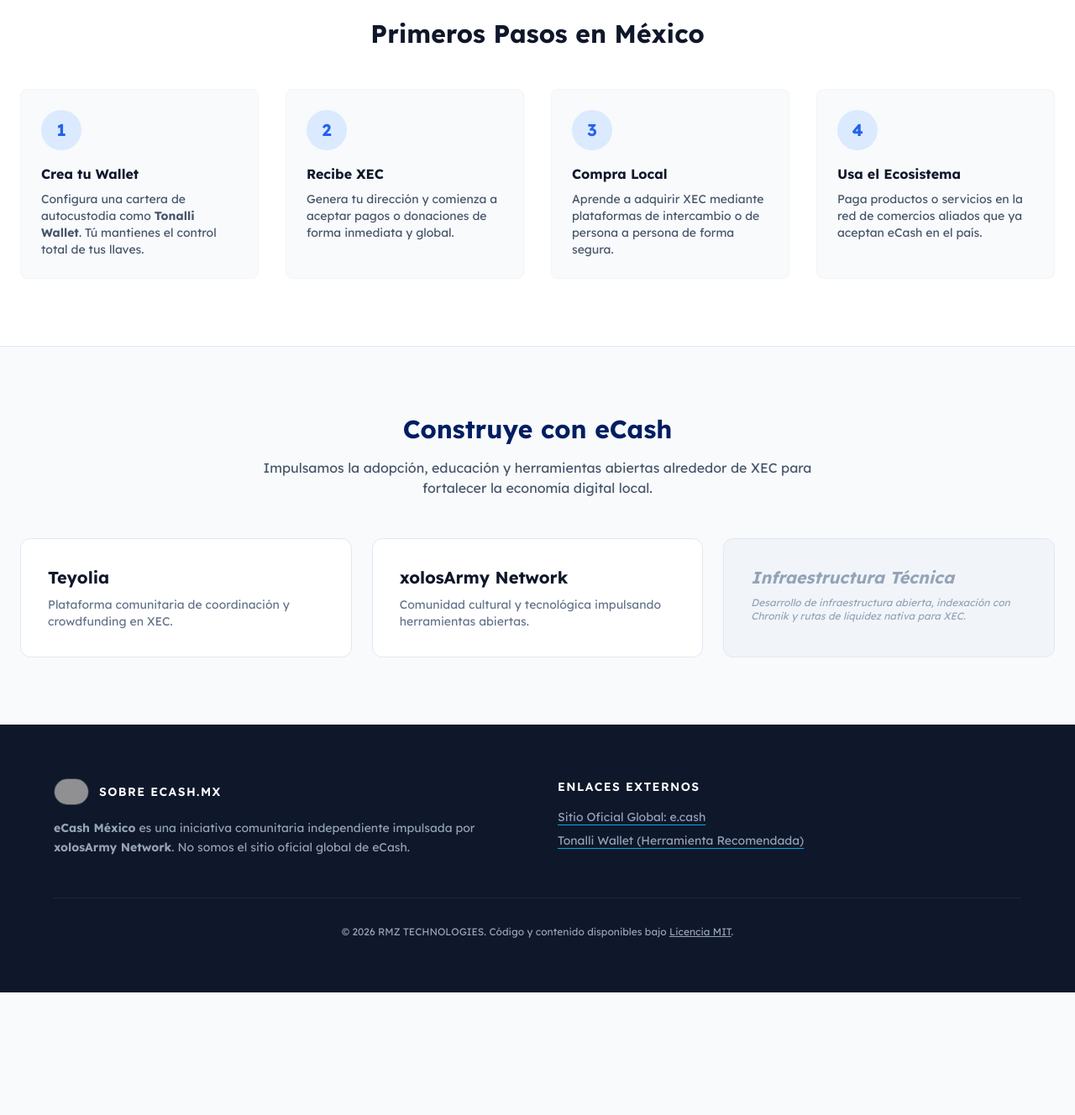
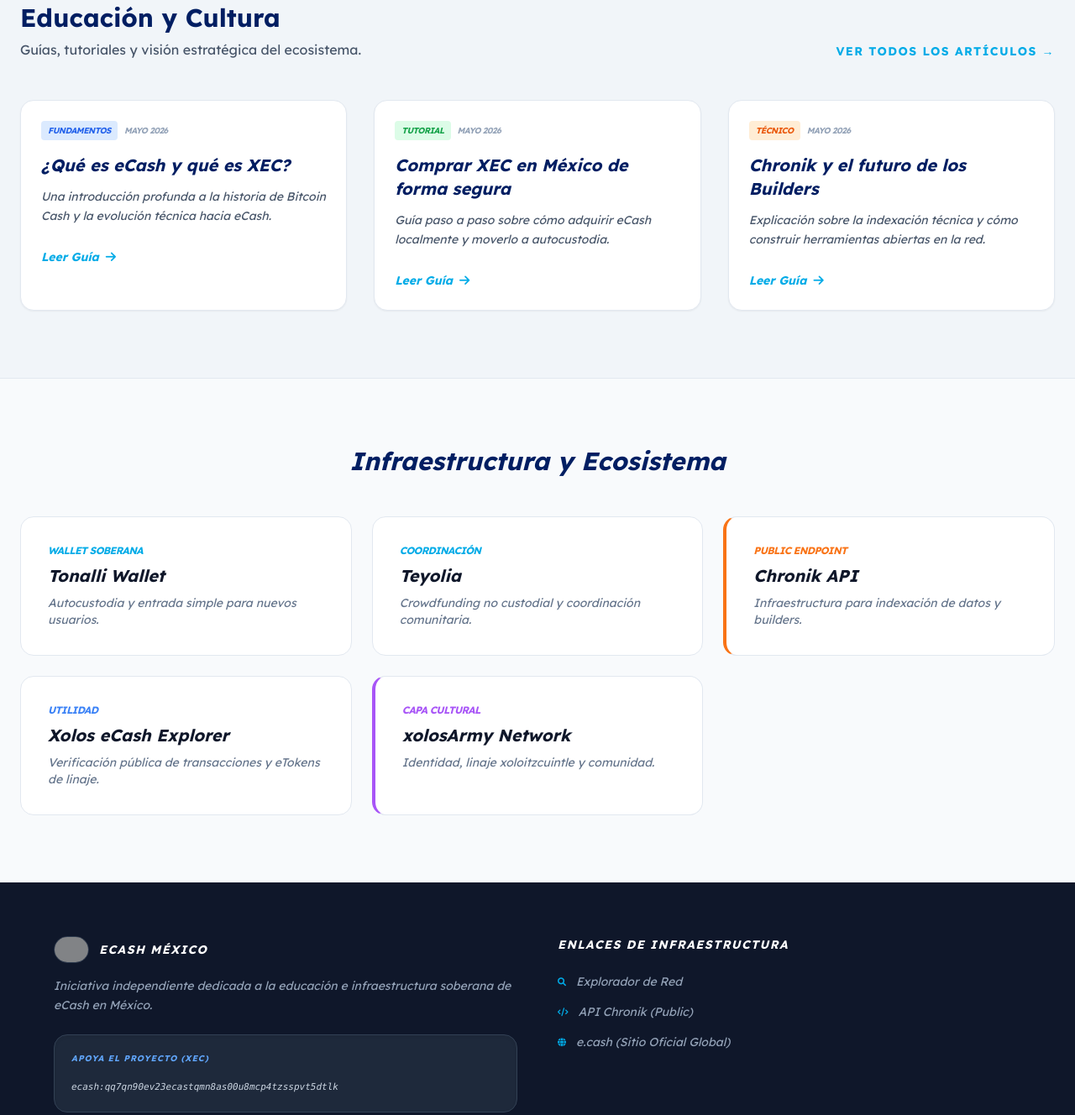
Before and after one commit to XolosRMZ/ecash-mexico, a plain HTML site: page index.html in a window 1280 px wide. Shown: the part 1019-2347 px from the top of the page at 84% size. Before the commit the page ends 2201 px from the top, so only its background shows below. Drawn offline with nearby package versions, Linux system fonts and the light colour scheme; grey boxes are pictures that could not be loaded.

Commit message:
Rediseña index con blog y sección de ecosistema

```diff
--- a/index.html
+++ b/index.html
@@ -8,142 +8,183 @@
     <link rel="stylesheet" href="https://cdnjs.cloudflare.com/ajax/libs/font-awesome/6.0.0/css/all.min.css">
     <style>
         @import url('https://fonts.googleapis.com/css2?family=Lexend:wght@300;400;600;700&display=swap');
-        body { font-family: 'Lexend', sans-serif; }
+        body { font-family: 'Lexend', sans-serif; scroll-behavior: smooth; }
         .hero-gradient { background: linear-gradient(135deg, #001e62 0%, #004a99 100%); }
         .accent-border { border-left: 4px solid #00abe7; }
+        .blog-card:hover img { transform: scale(1.05); }
     </style>
 </head>
 <body class="bg-slate-50 text-slate-900">
 
     <nav class="p-5 max-w-7xl mx-auto flex justify-between items-center border-b border-slate-200 bg-white sticky top-0 z-50">
         <a href="#" class="flex items-center gap-3">
-            <img src="https://i.imgur.com/dI0uQhK.png" alt="Logo eCash México" class="h-10 w-auto rounded-full shadow-sm border border-slate-100">
+            <img src="https://i.imgur.com/UaAx4EK.png" alt="Logo eCash México" class="h-10 w-auto rounded-full shadow-sm border border-slate-100">
             <div class="flex items-center gap-2 text-2xl font-bold text-[#001e62]">
                 <span>eCash</span><span class="text-[#00abe7]">México</span>
             </div>
         </a>
         <div class="hidden md:flex space-x-8 text-sm font-semibold uppercase tracking-wider">
-            <a href="#aprende" class="hover:text-[#00abe7] transition">Aprende</a>
-            <a href="#guia" class="hover:text-[#00abe7] transition">Guía de Uso</a>
-            <a href="#construye" class="hover:text-[#00abe7] transition">Ecosistema</a>
+            <a href="#aprende" class="hover:text-[#00abe7] transition font-bold">Aprende</a>
+            <a href="#blog" class="hover:text-[#00abe7] transition font-bold">Blog</a>
+            <a href="#construye" class="hover:text-[#00abe7] transition font-bold">Ecosistema</a>
         </div>
     </nav>
 
     <header class="hero-gradient text-white py-24 px-6">
         <div class="max-w-5xl mx-auto text-center">
-            <h1 class="text-4xl md:text-6xl font-extrabold mb-6 italic text-balance">Aprende a usar XEC en México.</h1>
+            <h1 class="text-4xl md:text-6xl font-extrabold mb-6 italic text-balance tracking-tight">Aprende a usar XEC en México.</h1>
             <p class="text-xl md:text-2xl mb-10 text-blue-100 max-w-3xl mx-auto leading-relaxed text-pretty">
-                Recibe pagos, gestiona tus activos en autocustodia y conecta con la nueva economía digital mediante herramientas abiertas y soberanas.
+                La puerta técnica y educativa para la adopción soberana de eCash. Recibe pagos, gestiona activos y construye infraestructura abierta.
             </p>
             <div class="flex flex-col sm:flex-row justify-center gap-5">
                 <a href="https://cartera.xolosarmy.xyz" target="_blank" class="bg-[#00abe7] hover:bg-white hover:text-[#001e62] text-white px-10 py-4 rounded-lg font-bold shadow-xl transition-all flex items-center justify-center">
                     <i class="fas fa-wallet mr-3"></i> Abrir Tonalli Wallet
                 </a>
-                <a href="#guia" class="bg-white/10 hover:bg-white/20 border border-white/30 px-10 py-4 rounded-lg font-bold transition flex items-center justify-center">
-                    Guía para Principiantes
+                <a href="#blog" class="bg-white/10 hover:bg-white/20 border border-white/30 px-10 py-4 rounded-lg font-bold transition flex items-center justify-center">
+                    Ver Artículos
                 </a>
             </div>
-            <p class="mt-8 text-xs text-blue-200 italic opacity-80 uppercase tracking-widest font-medium">
-                ecash.mx: La puerta mexicana para aprender, usar y construir con XEC.
-            </p>
         </div>
     </header>
 
     <section id="aprende" class="py-20 px-6 max-w-7xl mx-auto">
-        <div class="grid lg:grid-cols-3 gap-10">
+        <div class="grid lg:grid-cols-3 gap-10 italic">
             <div class="lg:col-span-2">
-                <h2 class="text-3xl font-bold mb-8 accent-border pl-4 border-[#00abe7]">¿Qué es eCash (XEC)?</h2>
+                <h2 class="text-3xl font-bold mb-8 accent-border pl-4 border-[#00abe7]">Nuestra Misión Soberana</h2>
                 <div class="prose prose-slate max-w-none text-lg text-slate-700 space-y-4 leading-relaxed">
                     <p>
-                        eCash es un proyecto de dinero electrónico que evolucionó desde la historia de Bitcoin Cash y Bitcoin ABC, con el objetivo de escalar pagos rápidos, accesibles y de bajo costo.
+                        <strong>eCash México</strong> nace para reconstruir la cultura alrededor de XEC desde una visión comunitaria y abierta. No buscamos simplemente adaptar eCash al sistema tradicional; buscamos fortalecer su utilidad nativa.
                     </p>
-                    <p>
-                        A diferencia de otros activos, eCash permite transacciones instantáneas con <strong>comisiones extremadamente bajas</strong>, usualmente fracciones de centavo en condiciones normales de red.
+                    <p class="font-semibold">
+                        "Sin cultura no hay adopción. Sin comunidad no hay red. Sin infraestructura no hay soberanía."
                     </p>
                 </div>
             </div>
             <div class="bg-orange-50 p-6 rounded-xl border border-orange-100 self-start shadow-sm">
-                <h3 class="text-orange-800 font-bold mb-3 flex items-center">
+                <h3 class="text-orange-800 font-bold mb-3 flex items-center text-sm uppercase tracking-wider">
                     <i class="fas fa-exclamation-triangle mr-2"></i> Aviso Importante
                 </h3>
-                <p class="text-orange-900 text-sm leading-snug italic">
-                    El contenido de este sitio es puramente educativo. <strong>No constituye asesoría financiera</strong>.
+                <p class="text-orange-900 text-sm leading-snug">
+                    Contenido puramente educativo e informativo. <strong>No constituye asesoría financiera</strong>.
                 </p>
             </div>
         </div>
     </section>
 
-    <section id="guia" class="bg-white py-20 px-6 border-y border-slate-200">
-        <div class="max-w-7xl mx-auto text-center">
-            <h2 class="text-3xl font-bold mb-12">Primeros Pasos en México</h2>
-            <div class="grid md:grid-cols-2 lg:grid-cols-4 gap-8 text-left">
-                <div class="p-6 bg-slate-50 rounded-lg border border-slate-100 hover:shadow-md transition">
-                    <div class="w-12 h-12 bg-blue-100 text-blue-600 rounded-full flex items-center justify-center mb-4 text-xl font-bold">1</div>
-                    <h3 class="font-bold mb-2">Crea tu Wallet</h3>
-                    <p class="text-sm text-slate-600">Configura una cartera de autocustodia como <strong>Tonalli Wallet</strong>. Tú mantienes el control total de tus llaves.</p>
+    <section id="blog" class="py-20 px-6 bg-slate-100 border-y border-slate-200">
+        <div class="max-w-7xl mx-auto">
+            <div class="flex justify-between items-end mb-12">
+                <div>
+                    <h2 class="text-3xl font-bold text-[#001e62]">Educación y Cultura</h2>
+                    <p class="text-slate-600 mt-2">Guías, tutoriales y visión estratégica del ecosistema.</p>
                 </div>
-                <div class="p-6 bg-slate-50 rounded-lg border border-slate-100 hover:shadow-md transition">
-                    <div class="w-12 h-12 bg-blue-100 text-blue-600 rounded-full flex items-center justify-center mb-4 text-xl font-bold">2</div>
-                    <h3 class="font-bold mb-2">Recibe XEC</h3>
-                    <p class="text-sm text-slate-600">Genera tu dirección y comienza a aceptar pagos o donaciones de forma inmediata y global.</p>
-                </div>
-                <div class="p-6 bg-slate-50 rounded-lg border border-slate-100 hover:shadow-md transition">
-                    <div class="w-12 h-12 bg-blue-100 text-blue-600 rounded-full flex items-center justify-center mb-4 text-xl font-bold">3</div>
-                    <h3 class="font-bold mb-2">Compra Local</h3>
-                    <p class="text-sm text-slate-600">Aprende a adquirir XEC mediante plataformas de intercambio o de persona a persona de forma segura.</p>
-                </div>
-                <div class="p-6 bg-slate-50 rounded-lg border border-slate-100 hover:shadow-md transition">
-                    <div class="w-12 h-12 bg-blue-100 text-blue-600 rounded-full flex items-center justify-center mb-4 text-xl font-bold">4</div>
-                    <h3 class="font-bold mb-2">Usa el Ecosistema</h3>
-                    <p class="text-sm text-slate-600">Paga productos o servicios en la red de comercios aliados que ya aceptan eCash en el país.</p>
-                </div>
+                <a href="#blog" class="text-[#00abe7] font-bold text-sm uppercase tracking-widest hover:underline hidden md:block">Ver todos los artículos →</a>
+            </div>
+
+            <div class="grid md:grid-cols-3 gap-8 italic">
+                <article class="blog-card bg-white rounded-2xl shadow-sm border border-slate-200 overflow-hidden transition-all duration-300">
+                    <div class="p-6">
+                        <div class="flex items-center gap-2 mb-4">
+                            <span class="bg-blue-100 text-blue-600 text-[10px] font-bold px-2 py-1 rounded uppercase tracking-tighter">Fundamentos</span>
+                            <span class="text-slate-400 text-[10px] font-bold uppercase tracking-tighter">Mayo 2026</span>
+                        </div>
+                        <h3 class="text-xl font-bold mb-3 text-[#001e62]">¿Qué es eCash y qué es XEC?</h3>
+                        <p class="text-slate-600 text-sm mb-6 leading-relaxed">Una introducción profunda a la historia de Bitcoin Cash y la evolución técnica hacia eCash.</p>
+                        <a href="#" class="inline-flex items-center text-[#00abe7] font-bold text-sm group">
+                            Leer Guía <i class="fas fa-arrow-right ml-2 transition-transform group-hover:translate-x-1"></i>
+                        </a>
+                    </div>
+                </article>
+
+                <article class="blog-card bg-white rounded-2xl shadow-sm border border-slate-200 overflow-hidden transition-all duration-300">
+                    <div class="p-6">
+                        <div class="flex items-center gap-2 mb-4">
+                            <span class="bg-green-100 text-green-600 text-[10px] font-bold px-2 py-1 rounded uppercase tracking-tighter">Tutorial</span>
+                            <span class="text-slate-400 text-[10px] font-bold uppercase tracking-tighter">Mayo 2026</span>
+                        </div>
+                        <h3 class="text-xl font-bold mb-3 text-[#001e62]">Comprar XEC en México de forma segura</h3>
+                        <p class="text-slate-600 text-sm mb-6 leading-relaxed">Guía paso a paso sobre cómo adquirir eCash localmente y moverlo a autocustodia.</p>
+                        <a href="#" class="inline-flex items-center text-[#00abe7] font-bold text-sm group">
+                            Leer Guía <i class="fas fa-arrow-right ml-2 transition-transform group-hover:translate-x-1"></i>
+                        </a>
+                    </div>
+                </article>
+
+                <article class="blog-card bg-white rounded-2xl shadow-sm border border-slate-200 overflow-hidden transition-all duration-300">
+                    <div class="p-6">
+                        <div class="flex items-center gap-2 mb-4">
+                            <span class="bg-orange-100 text-orange-600 text-[10px] font-bold px-2 py-1 rounded uppercase tracking-tighter">Técnico</span>
+                            <span class="text-slate-400 text-[10px] font-bold uppercase tracking-tighter">Mayo 2026</span>
+                        </div>
+                        <h3 class="text-xl font-bold mb-3 text-[#001e62]">Chronik y el futuro de los Builders</h3>
+                        <p class="text-slate-600 text-sm mb-6 leading-relaxed">Explicación sobre la indexación técnica y cómo construir herramientas abiertas en la red.</p>
+                        <a href="#" class="inline-flex items-center text-[#00abe7] font-bold text-sm group">
+                            Leer Guía <i class="fas fa-arrow-right ml-2 transition-transform group-hover:translate-x-1"></i>
+                        </a>
+                    </div>
+                </article>
             </div>
         </div>
     </section>
 
     <section id="construye" class="py-20 px-6 max-w-7xl mx-auto text-center">
-        <h2 class="text-3xl font-bold mb-4 text-[#001e62]">Construye con eCash</h2>
-        <p class="text-slate-600 mb-12 max-w-2xl mx-auto">
-            Impulsamos la adopción, educación y herramientas abiertas alrededor de XEC para fortalecer la economía digital local.
-        </p>
-        <div class="grid sm:grid-cols-2 lg:grid-cols-3 gap-6 text-left">
-            <a href="https://teyolia.cash" class="block p-8 bg-white border border-slate-200 rounded-xl hover:border-[#00abe7] transition group">
+        <h2 class="text-3xl font-bold mb-12 text-[#001e62] italic">Infraestructura y Ecosistema</h2>
+        <div class="grid sm:grid-cols-2 lg:grid-cols-3 gap-6 text-left italic">
+            <a href="https://cartera.xolosarmy.xyz" target="_blank" class="p-8 bg-white border border-slate-200 rounded-2xl hover:border-[#00abe7] transition group">
+                <div class="text-[#00abe7] font-bold text-xs uppercase mb-2 tracking-tighter">Wallet Soberana</div>
+                <h3 class="text-xl font-bold mb-2 group-hover:text-[#00abe7]">Tonalli Wallet</h3>
+                <p class="text-slate-500 text-sm">Autocustodia y entrada simple para nuevos usuarios.</p>
+            </a>
+            <a href="https://teyolia.cash" target="_blank" class="p-8 bg-white border border-slate-200 rounded-2xl hover:border-[#00abe7] transition group">
+                <div class="text-[#00abe7] font-bold text-xs uppercase mb-2 tracking-tighter">Coordinación</div>
                 <h3 class="text-xl font-bold mb-2 group-hover:text-[#00abe7]">Teyolia</h3>
-                <p class="text-slate-500 text-sm">Plataforma comunitaria de coordinación y crowdfunding en XEC.</p>
+                <p class="text-slate-500 text-sm">Crowdfunding no custodial y coordinación comunitaria.</p>
             </a>
-            <a href="https://xolosarmy.xyz" class="block p-8 bg-white border border-slate-200 rounded-xl hover:border-[#00abe7] transition group">
-                <h3 class="text-xl font-bold mb-2 group-hover:text-[#00abe7]">xolosArmy Network</h3>
-                <p class="text-slate-500 text-sm">Comunidad cultural y tecnológica impulsando herramientas abiertas.</p>
+            <a href="https://chronik.xolosarmy.xyz" target="_blank" class="p-8 bg-white border border-slate-200 rounded-2xl hover:border-orange-500 transition group border-l-4 border-l-orange-500">
+                <div class="text-orange-500 font-bold text-xs uppercase mb-2 tracking-tighter">Public Endpoint</div>
+                <h3 class="text-xl font-bold mb-2 group-hover:text-orange-500">Chronik API</h3>
+                <p class="text-slate-500 text-sm">Infraestructura para indexación de datos y builders.</p>
             </a>
-            <div class="block p-8 bg-slate-100 border border-slate-200 rounded-xl italic text-slate-400">
-                <h3 class="text-xl font-bold mb-2">Infraestructura Técnica</h3>
-                <p class="text-xs">Desarrollo de infraestructura abierta, indexación con Chronik y rutas de liquidez nativa para XEC.</p>
-            </div>
+            <a href="https://explorer.xolosarmy.xyz" target="_blank" class="p-8 bg-white border border-slate-200 rounded-2xl hover:border-blue-500 transition group">
+                <div class="text-blue-500 font-bold text-xs uppercase mb-2 tracking-tighter">Utilidad</div>
+                <h3 class="text-xl font-bold mb-2 group-hover:text-blue-500">Xolos eCash Explorer</h3>
+                <p class="text-slate-500 text-sm">Verificación pública de transacciones y eTokens de linaje.</p>
+            </a>
+            <a href="https://xolosarmy.xyz" target="_blank" class="p-8 bg-white border border-slate-200 rounded-2xl hover:border-purple-500 transition group lg:col-span-1 border-l-4 border-l-purple-500">
+                <div class="text-purple-500 font-bold text-xs uppercase mb-2 tracking-tighter">Capa Cultural</div>
+                <h3 class="text-xl font-bold mb-2 group-hover:text-purple-500">xolosArmy Network</h3>
+                <p class="text-slate-500 text-sm italic">Identidad, linaje xoloitzcuintle y comunidad.</p>
+            </a>
         </div>
     </section>
 
-    <footer class="bg-slate-900 text-slate-400 py-16 px-6">
+    <footer class="bg-slate-900 text-slate-400 py-16 px-6 italic">
         <div class="max-w-6xl mx-auto">
             <div class="grid md:grid-cols-2 gap-12 mb-12 text-left">
                 <div>
                     <div class="flex items-center gap-3 mb-4">
-                        <img src="https://i.imgur.com/UaAx4EK.png" alt="Logo eCash México" class="h-8 w-auto rounded-full opacity-90 border border-slate-700">
-                        <h4 class="text-white font-bold uppercase tracking-widest text-sm font-semibold">Sobre ecash.mx</h4>
+                        <img src="https://i.imgur.com/UaAx4EK.png" alt="Logo eCash México" class="h-8 w-auto rounded-full opacity-80 border border-slate-700">
+                        <h4 class="text-white font-bold uppercase tracking-widest text-sm">eCash México</h4>
                     </div>
-                    <p class="text-sm leading-relaxed">
-                        <strong>eCash México</strong> es una iniciativa comunitaria independiente impulsada por <strong>xolosArmy Network</strong>. No somos el sitio oficial global de eCash.
+                    <p class="text-sm leading-relaxed mb-6">
+                        Iniciativa independiente dedicada a la educación e infraestructura soberana de eCash en México.
                     </p>
+                    <div class="bg-slate-800 p-5 rounded-2xl border border-slate-700 shadow-inner">
+                        <span class="text-[10px] font-bold text-blue-400 uppercase block mb-3 tracking-widest">Apoya el proyecto (XEC)</span>
+                        <code class="text-[9px] sm:text-[11px] break-all text-slate-300 font-mono">ecash:qq7qn90ev23ecastqmn8as00u8mcp4tzsspvt5dtlk</code>
+                    </div>
                 </div>
                 <div>
-                    <h4 class="text-white font-bold uppercase tracking-widest text-sm font-semibold mb-4">Enlaces Externos</h4>
-                    <ul class="text-sm space-y-2">
-                        <li><a href="https://e.cash" target="_blank" class="hover:text-white transition underline underline-offset-4 decoration-[#00abe7]">Sitio Oficial Global: e.cash</a></li>
-                        <li><a href="https://cartera.xolosarmy.xyz" target="_blank" class="hover:text-white transition underline underline-offset-4 decoration-[#00abe7]">Tonalli Wallet (Herramienta Recomendada)</a></li>
+                    <h4 class="text-white font-bold uppercase tracking-widest text-sm mb-6">Enlaces de Infraestructura</h4>
+                    <ul class="text-sm space-y-4">
+                        <li><a href="https://explorer.xolosarmy.xyz" target="_blank" class="hover:text-white transition flex items-center group"><i class="fas fa-search mr-3 text-[10px] text-[#00abe7]"></i> Explorador de Red</a></li>
+                        <li><a href="https://chronik.xolosarmy.xyz" target="_blank" class="hover:text-white transition flex items-center group"><i class="fas fa-code mr-3 text-[10px] text-[#00abe7]"></i> API Chronik (Public)</a></li>
+                        <li><a href="https://e.cash" target="_blank" class="hover:text-white transition flex items-center group"><i class="fas fa-globe mr-3 text-[10px] text-[#00abe7]"></i> e.cash (Sitio Oficial Global)</a></li>
                     </ul>
                 </div>
             </div>
-            <div class="pt-8 border-t border-slate-800 text-center text-xs">
-                &copy; 2026 RMZ TECHNOLOGIES. Código y contenido disponibles bajo <a href="LICENSE" class="underline">Licencia MIT</a>.
+            <div class="pt-8 border-t border-slate-800 text-center text-[10px] opacity-60">
+                &copy; 2026 RMZ TECHNOLOGIES. Código y contenido bajo <a href="LICENSE" class="underline">Licencia MIT</a>.
             </div>
         </div>
     </footer>
```
